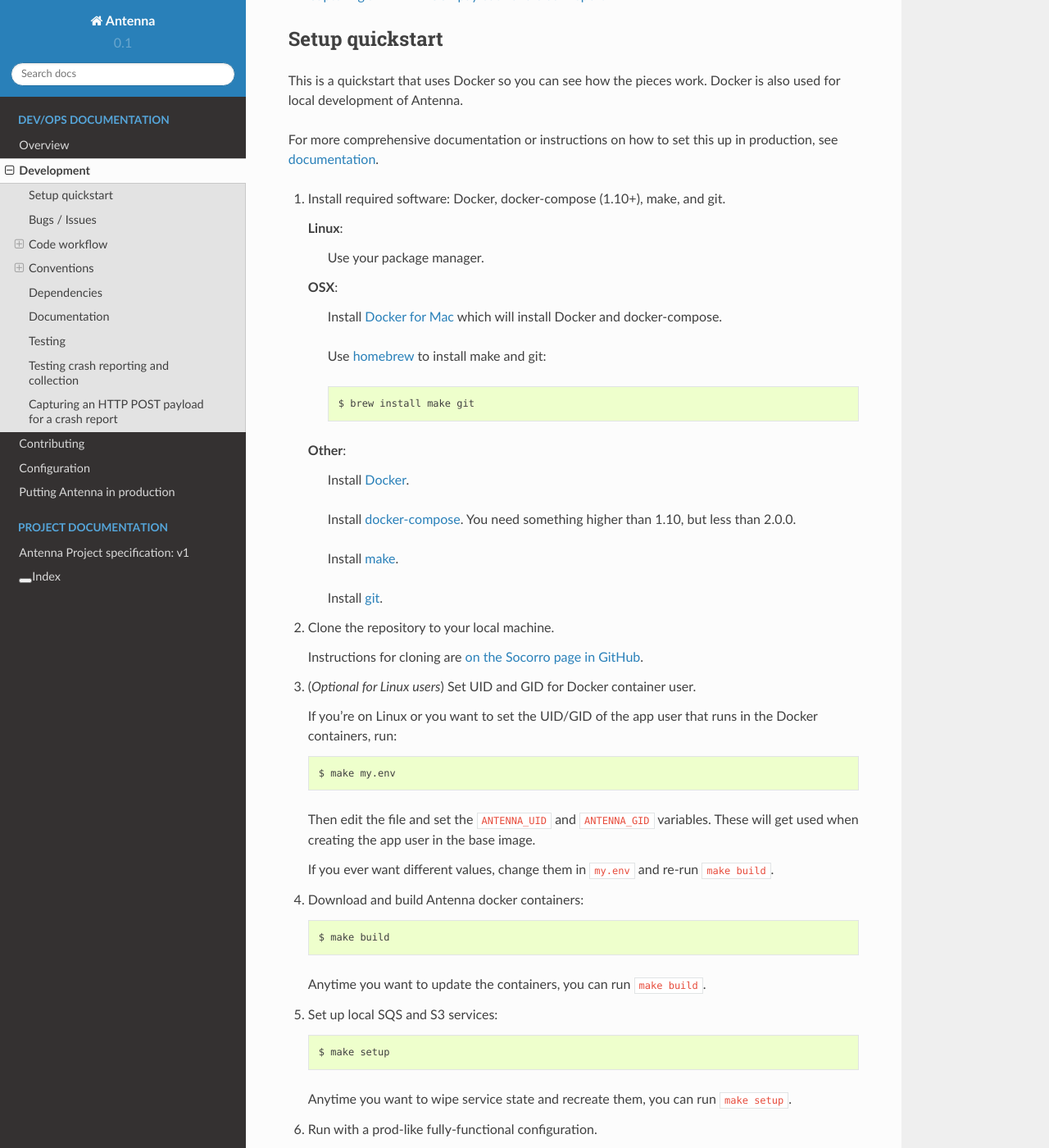
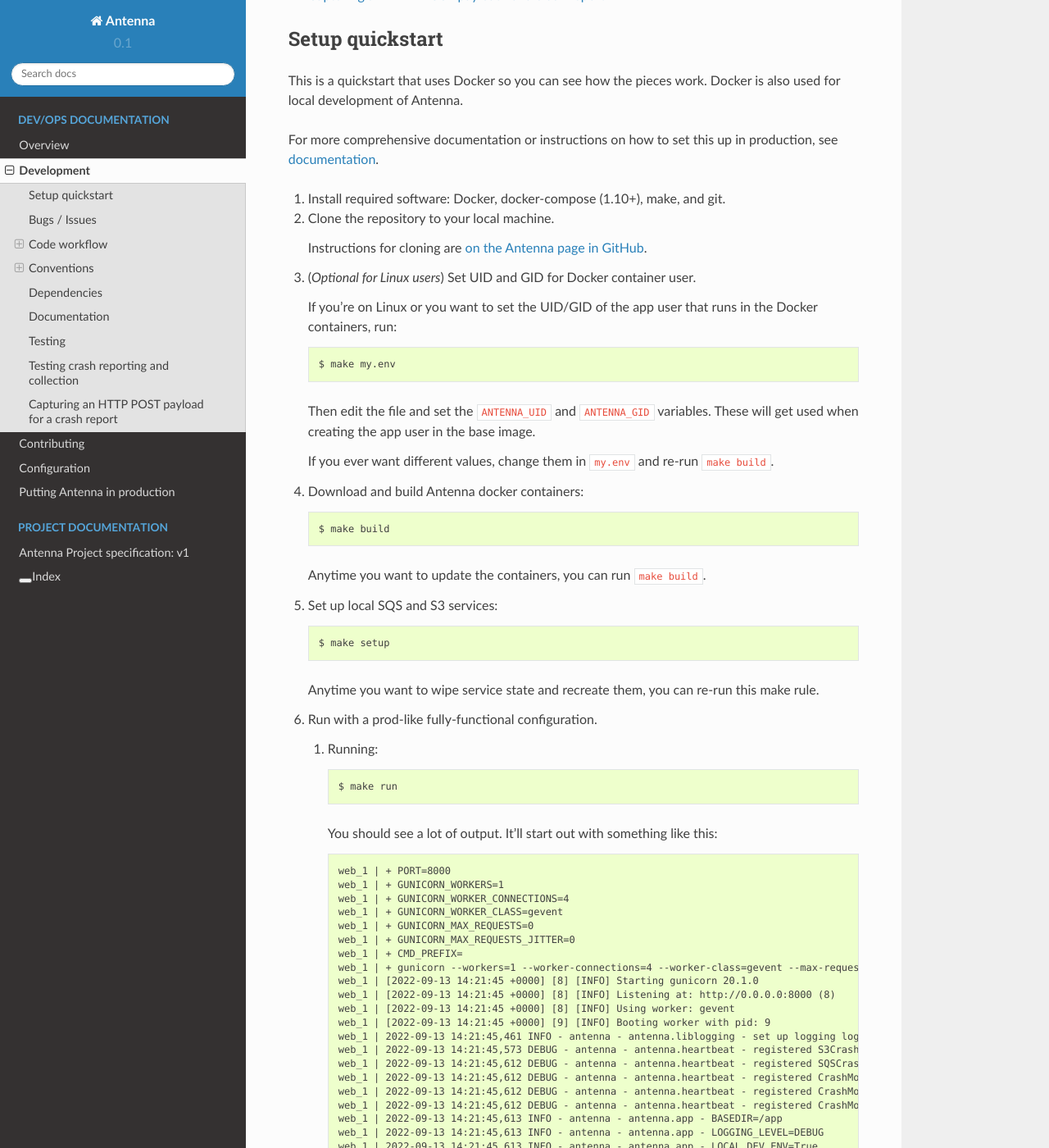
Before and after one commit to mozilla-services/antenna, a Sphinx documentation site: the page built from docs/dev.rst, in a window 1280 px wide and 1400 px high, scrolled down 585 px. Shown: the whole window at 82% size. Built offline with Sphinx 7.4.7 and the Read the Docs theme 2.0.0, drawn with Linux system fonts in a browser that asks for light colours.

Commit message:
bug 1790618: remove unneeded deps and fix docs
This updates the Sphinx Makefile to what sphinx-build quickstart
generates now. It also removes graphviz from dependencies and Sphinx
conf.py file.

While doing that, I fixed some issues with the dev.rst docs.

```diff
--- a/docs/conf.py
+++ b/docs/conf.py
@@ -39,7 +39,6 @@
 extensions = [
     'sphinx.ext.autodoc',
     'everett.sphinxext',
-    'sphinx.ext.graphviz',
 ]
 
 # Add any paths that contain templates here, relative to this directory.
--- a/docs/dev.rst
+++ b/docs/dev.rst
@@ -20,34 +20,10 @@
 
 1. Install required software: Docker, docker-compose (1.10+), make, and git.
 
-   **Linux**:
-
-       Use your package manager.
-
-   **OSX**:
-
-       Install `Docker for Mac <https://docs.docker.com/docker-for-mac/>`_ which
-       will install Docker and docker-compose.
-
-       Use `homebrew <https://brew.sh>`_ to install make and git::
-
-         $ brew install make git
-
-   **Other**:
-
-       Install `Docker <https://docs.docker.com/engine/installation/>`_.
-
-       Install `docker-compose <https://docs.docker.com/compose/install/>`_.
-       You need something higher than 1.10, but less than 2.0.0.
-
-       Install `make <https://www.gnu.org/software/make/>`_.
-
-       Install `git <https://git-scm.com/>`_.
-
 2. Clone the repository to your local machine.
 
-   Instructions for cloning are `on the Socorro page in GitHub
-   <https://github.com/mozilla-services/socorro>`_.
+   Instructions for cloning are `on the Antenna page in GitHub
+   <https://github.com/mozilla-services/antenna>`_.
 
 3. (*Optional for Linux users*) Set UID and GID for Docker container user.
 
@@ -78,8 +54,8 @@
 
       $ make setup
 
-   Anytime you want to wipe service state and recreate them, you can run ``make
-   setup``.
+   Anytime you want to wipe service state and recreate them, you can re-run
+   this make rule.
 
 6. Run with a prod-like fully-functional configuration.
 
```
Also changed, not shown: 2 other files.
